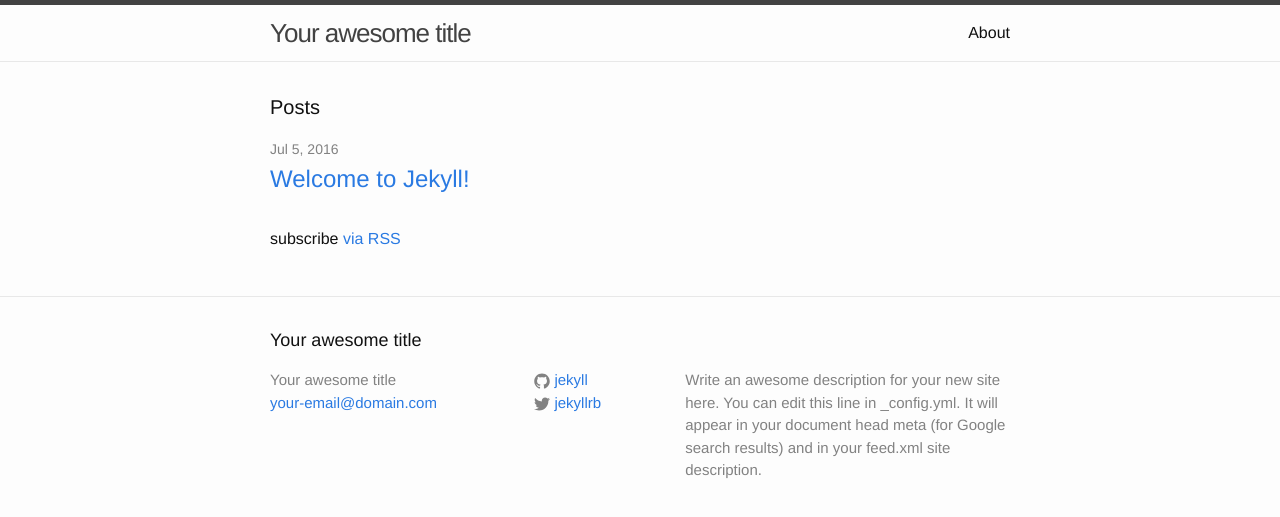
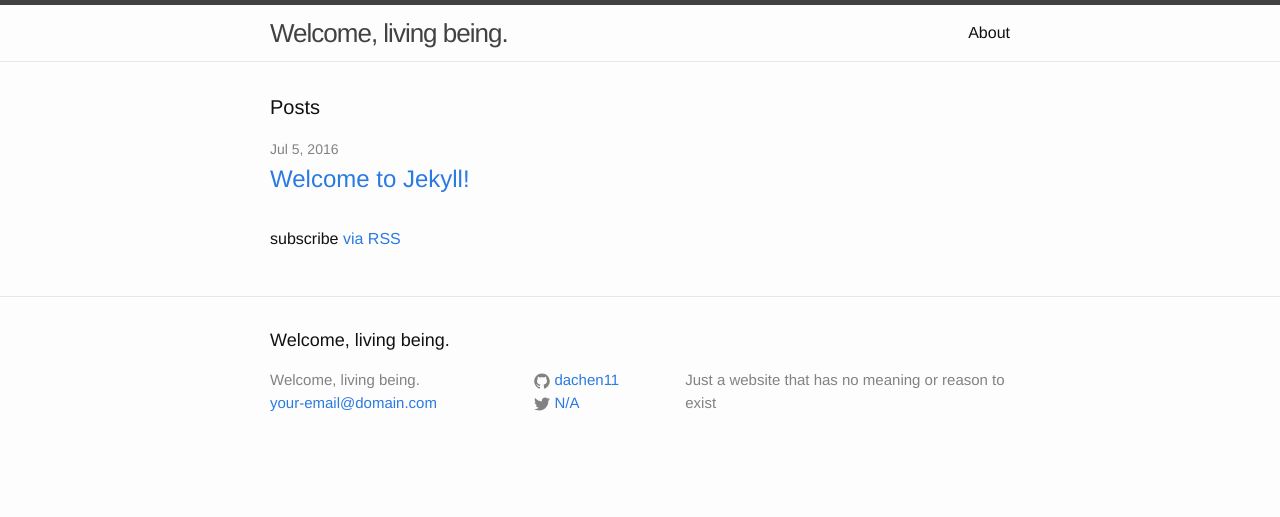
Before and after one commit to dachen11/dachen11.github.io, a Jekyll site: the page built from index.html, in a window 1280 px wide. Shown: the top 517 px of the page. Built offline with Jekyll 4.4.1, drawn with Linux system fonts in a browser that asks for light colours.

Commit message:
Update _config.yml

```diff
--- a/_config.yml
+++ b/_config.yml
@@ -6,16 +6,14 @@
 # 'jekyll serve'. If you change this file, please restart the server process.
 
 # Site settings
-title: Your awesome title
+title: Welcome, living being.
 email: your-email@domain.com
 description: > # this means to ignore newlines until "baseurl:"
-  Write an awesome description for your new site here. You can edit this
-  line in _config.yml. It will appear in your document head meta (for
-  Google search results) and in your feed.xml site description.
+  Just a website that has no meaning or reason to exist
 baseurl: "" # the subpath of your site, e.g. /blog
 url: "http://yourdomain.com" # the base hostname & protocol for your site
-twitter_username: jekyllrb
-github_username:  jekyll
+twitter_username: N/A
+github_username:  dachen11
 
 # Build settings
 markdown: kramdown
```
